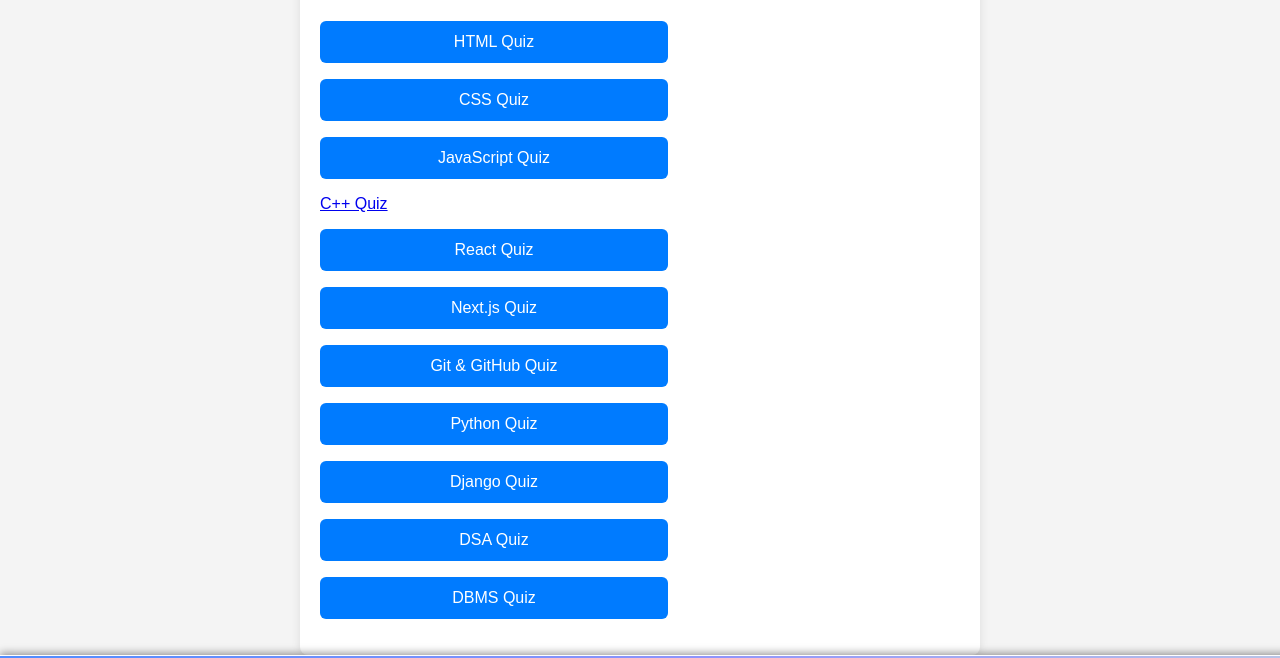
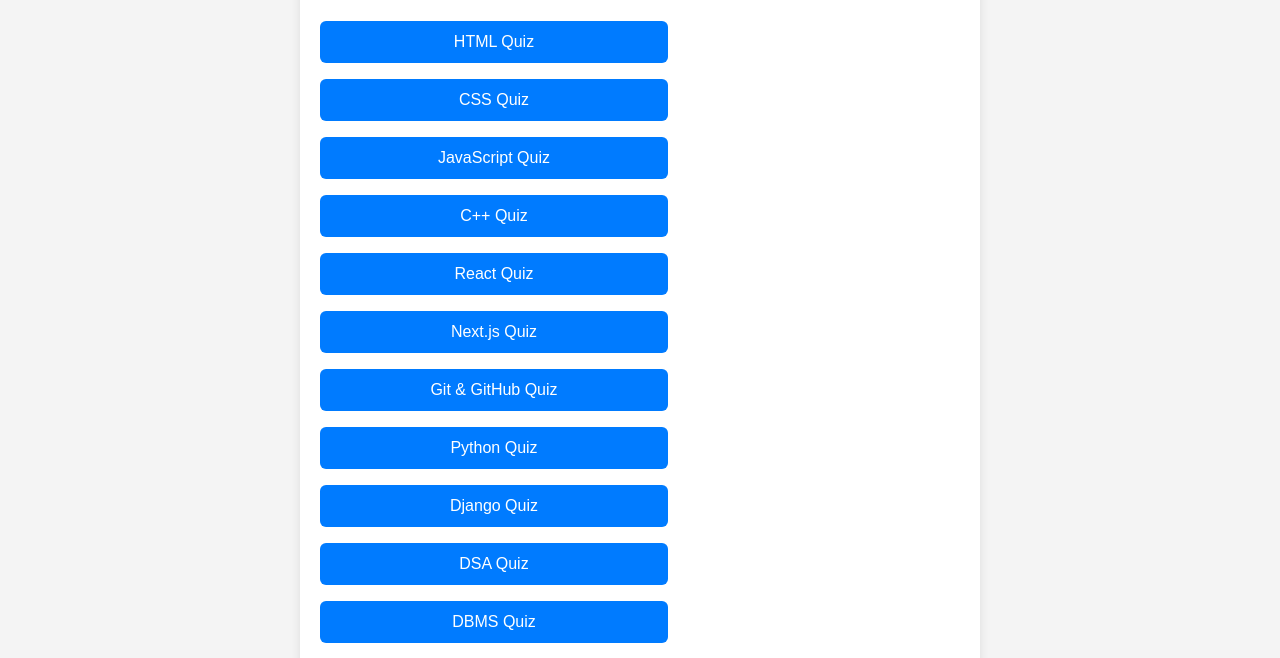
Before and after one commit to pruthvishetty1789/Quiz-App-, a plain HTML site: page index.html in a window 1280 px wide. Shown: the part 121-779 px from the top of the page. Drawn offline with Linux system fonts and the light colour scheme.

Commit message:
updated cpp button

```diff
--- a/index.html
+++ b/index.html
@@ -16,7 +16,7 @@
       <li><a href="html-quiz.html"class="quiz-link">HTML Quiz</a></li>
       <li><a href="css-quiz.html"class="quiz-link">CSS Quiz</a></li>
       <li><a href="js-quiz.html"class="quiz-link">JavaScript Quiz</a></li>
-      <li><a href="cpp-quiz.html">C++ Quiz</a></li>
+      <li><a href="cpp-quiz.html"class="quiz-link">C++ Quiz</a></li>
       <li><a href="react-quiz.html" class="quiz-link">React Quiz</a></li>
       <li><a href="nextjs-quiz.html" class="quiz-link">Next.js Quiz</a></li>
       <li><a href="git-quiz.html" class="quiz-link">Git & GitHub Quiz</a></li>
```
